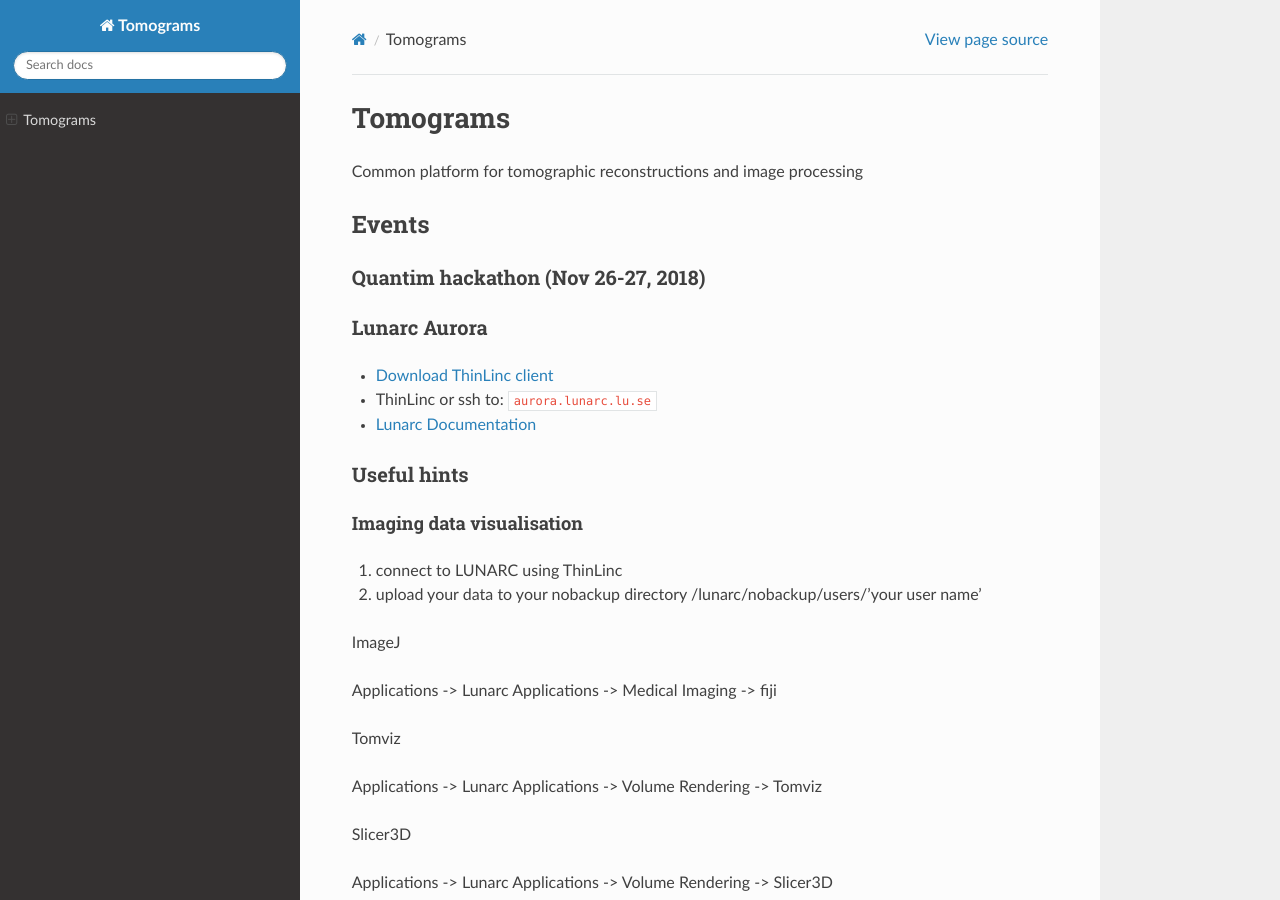
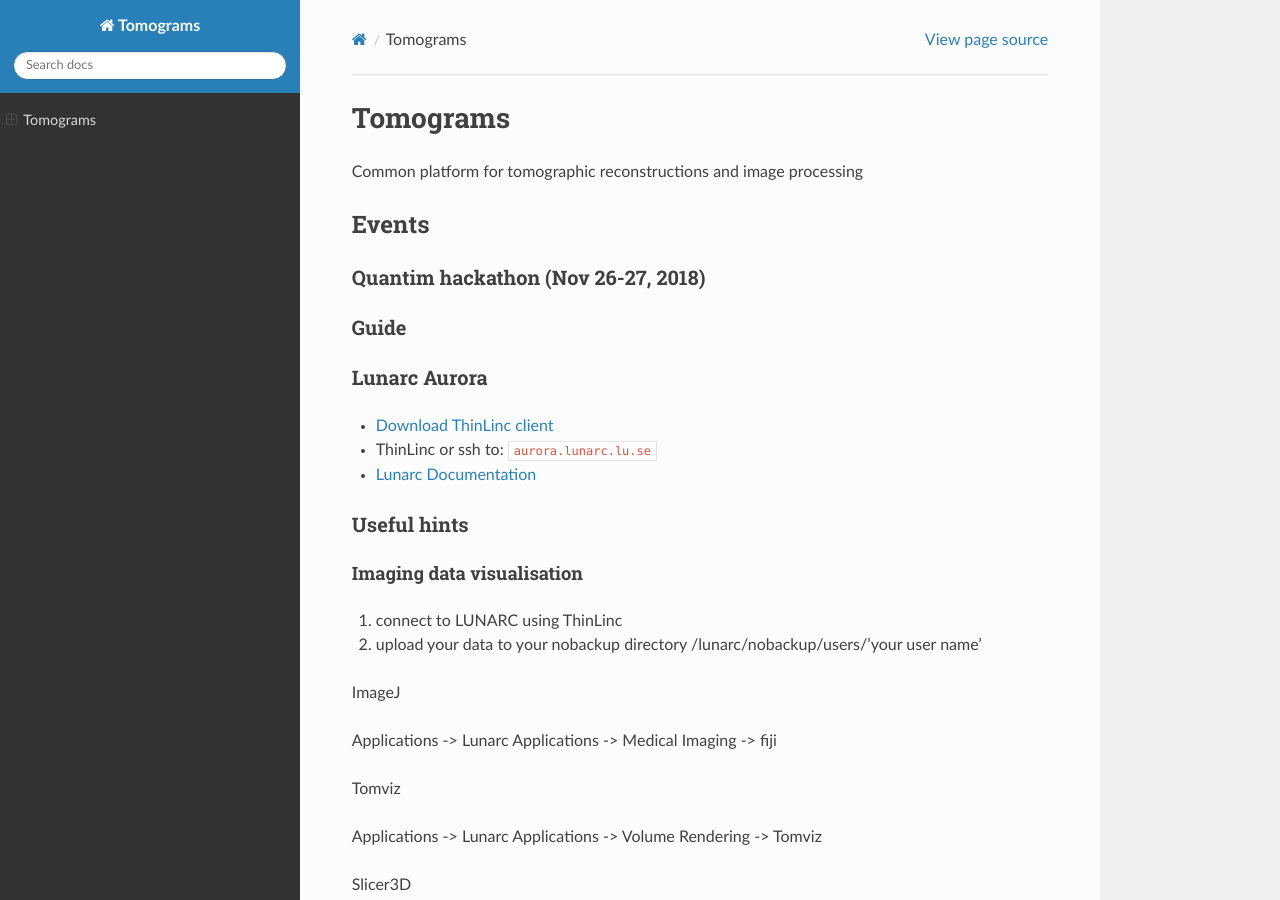
Before and after one commit to tomograms/tomograms-doc, a Sphinx documentation site: the page built from doc/source/index.md, in a window 1280 px wide and 900 px high. Built offline with Sphinx 7.4.7 and the Read the Docs theme 2.0.0, drawn with Linux system fonts in a browser that asks for light colours.

Commit message:
Update index.md

```diff
--- a/doc/source/index.md
+++ b/doc/source/index.md
@@ -5,6 +5,8 @@
 ## Events
 
 ### Quantim hackathon (Nov 26-27, 2018)
+
+### Guide
 
 ### Lunarc Aurora
 
```
Also changed, not shown: other parts of doc/source/index.md (+1 -0 lines).
